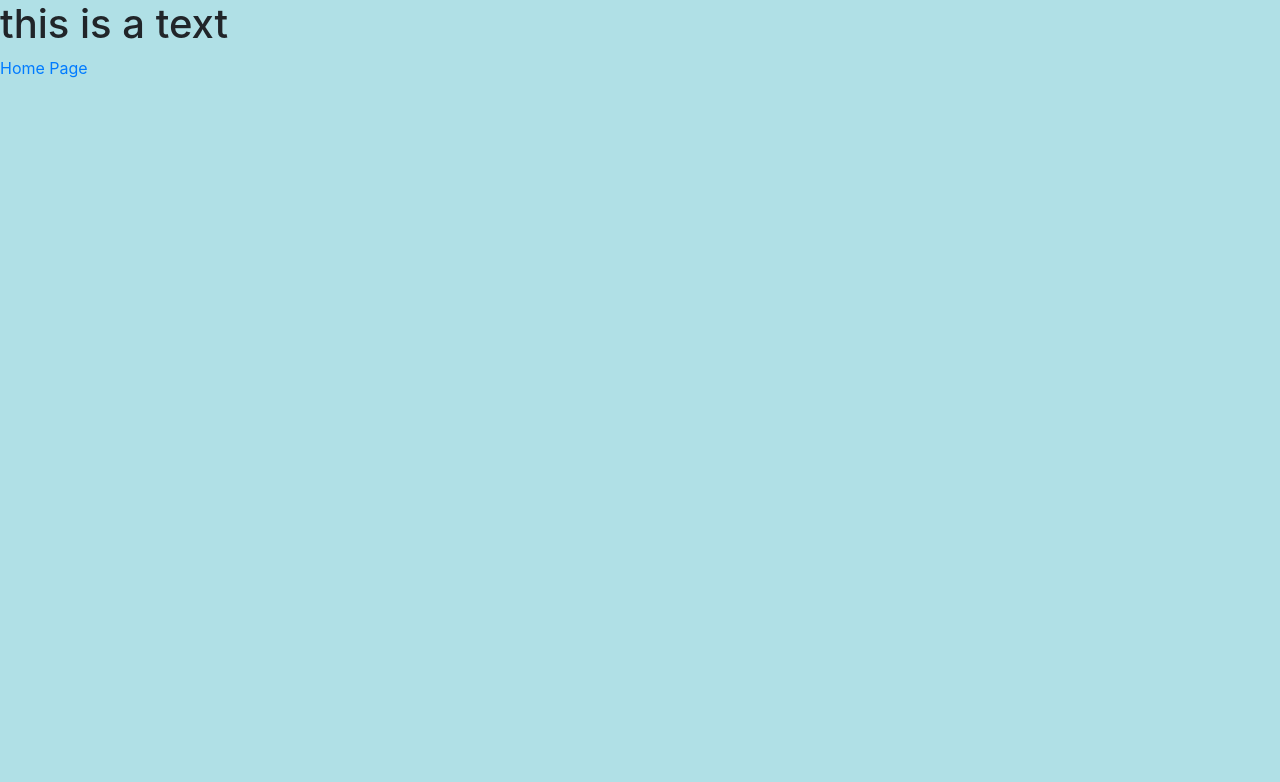
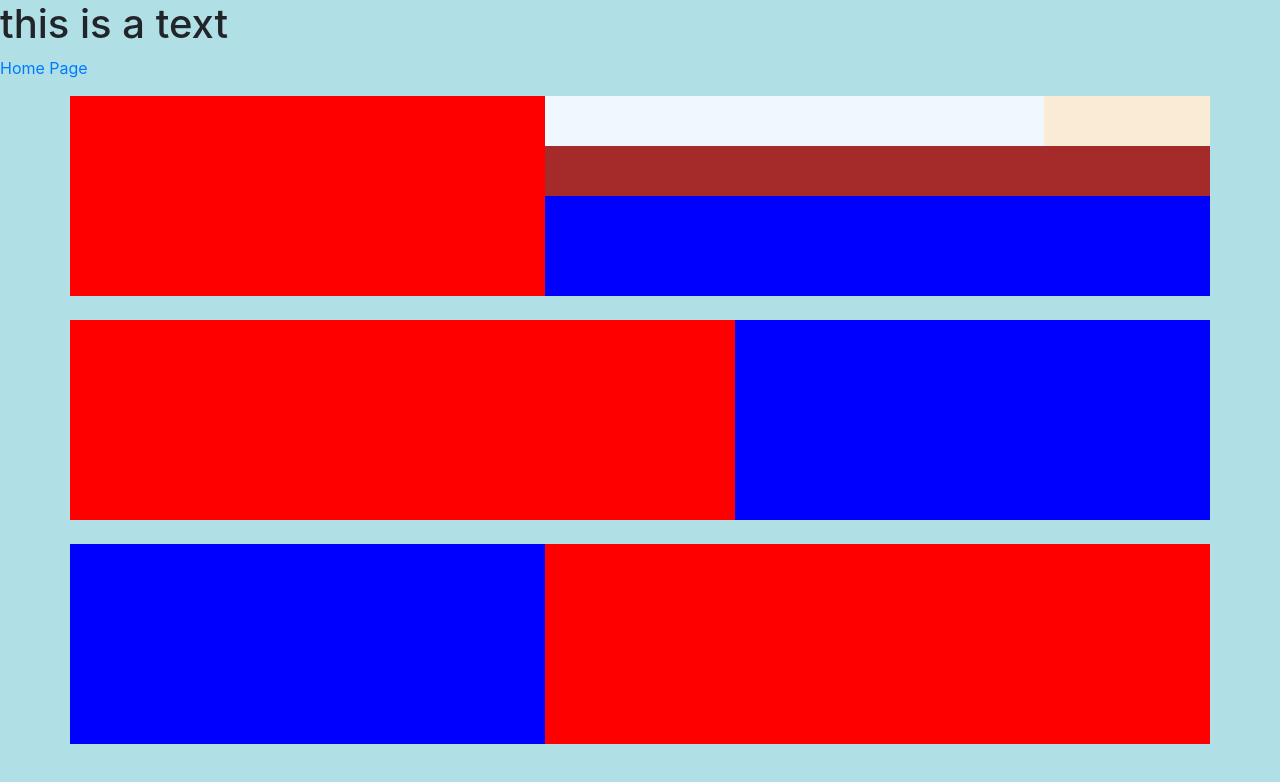
Before and after one commit to tvcht/another-demo, a website: page index.html in a window 1280 px wide. Drawn offline with nearby package versions, Linux system fonts and the light colour scheme.

Commit message:
bostrap demo

```diff
--- a/assets/script.js
+++ b/assets/script.js
@@ -1,3 +1,3 @@
-$(document).ready(function(){
-    alert('Hello SE1634');
-});
+// $(document).ready(function(){
+//     alert('Hello SE1634');
+// });
--- a/index.html
+++ b/index.html
@@ -12,6 +12,28 @@
     <h1>this is a text</h1>
 
     <p><a href="index.html">Home Page</a></p>
+    <div class="container">
+        <div class="row">
+            <div class="col-md-5" style="background-color: red; height: 200px;"></div>
+            <div class="col-md-7" style="background-color: blue; height: 200px;" >
+                <div class="row" style="background-color: brown; height: 100px;">
+                    <div class="col-sm-9" style="background-color: aliceblue; height: 50px;"></div>
+                    <div class="col-sm-3" style="background-color: antiquewhite; height: 50px;"></div>
+                </div>
+            </div>
+        </div>
+        <br>
+        <div class="row">
+            <div class="col-7" style="background-color: red; height: 200px;"></div>
+            <div class="col-5" style="background-color: blue; height: 200px;" ></div>
+        </div>
+        <br>
+        <div class="row">
+            <div class="col-sm-7 order-sm-last" style="background-color: red; height: 200px;"></div>
+            <div class="col-sm-5 order-sm-first" style="background-color: blue; height: 200px;" ></div>
+        </div>
+    </div>
+
 </body>
     <script src="node_modules/jquery/dist/jquery.min.js"></script>
     <script src="node_modules/popper.js/dist/popper.min.js"></script>
```
Also changed, not shown: assets/style.css (line endings or trailing spaces).
